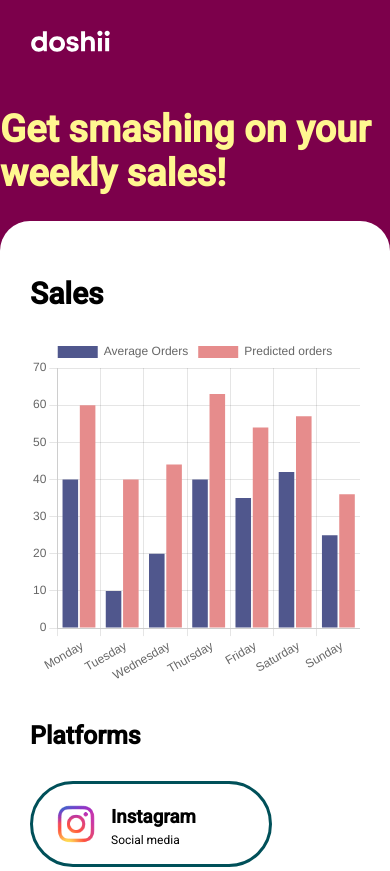
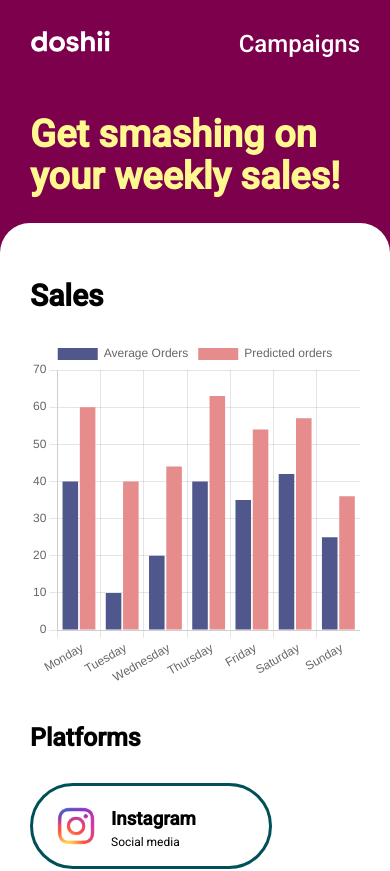
Before and after one commit to sudindinesh/doshiihackathon, a React (Create React App) app: page / in a window 390 px wide. Shown: the top 871 px of the page. Built offline with nearby package versions, Linux system fonts and the light colour scheme; a web font is replaced by a local one.

Commit message:
Responsive - mobile

```diff
--- a/src/App.tsx
+++ b/src/App.tsx
@@ -20,7 +20,9 @@
       }
       .campaign-header {
         font-size: 38px;
-        color: #fff790
+        color: #fff790;
+        padding-left: 30px;
+        line-height: 42px;
       }
       .selection-header {
         margin-top: 50px;
@@ -57,9 +59,14 @@
       background-color: #7C004B;
       padding: 30px;
       width: calc(100% - 60px);
+      justify-content: space-between;
       img {
         height: 22px;
         width: 80px;
+      }
+      h2 {
+        color: white;
+        margin: 0;
       }
     `
 );
@@ -216,6 +223,7 @@
     <div>
       <NavContainer>
         <img src={'./doshii logo.svg'}/>
+        <h2>Campaigns</h2>
       </NavContainer>
       <Container data-testid="app-container">
         <div className="center-container">
```
